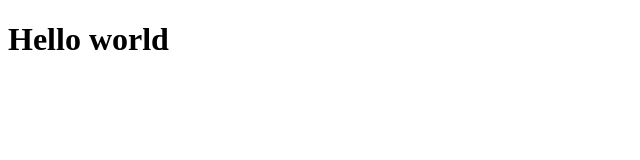
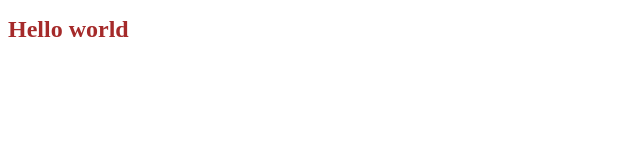
Before and after one commit to YanaMikulskaya/lesson1, a plain HTML site: page index.html in a window 1280 px wide. Shown: the whole page, without its empty margins (0-640 px from the left). Drawn offline with Linux system fonts and the light colour scheme.

Commit message:
feat:add styles for title

```diff
--- a/index.html
+++ b/index.html
@@ -3,6 +3,7 @@
 <head>
     <meta charset="UTF-8">
     <meta name="viewport" content="width=gi, initial-scale=1.0">
+    <link rel="stylesheet" href="./style.css">
     <title>Document</title>
 </head>
 <body>
--- /dev/null
+++ b/style.css
@@ -0,0 +1,4 @@
+h1 {
+    color:brown;
+    font-size: 24px;
+}
```
